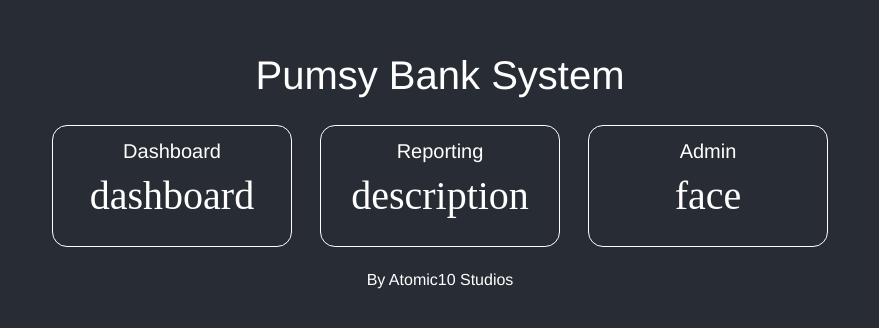
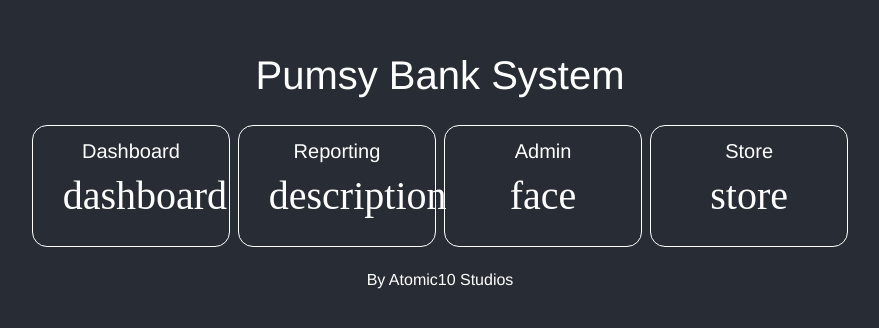
Before and after one commit to Jameson13B/pumsy-bank-ui, a React (Create React App) app: page / in a window 1280 px wide. Shown: the part 236-564 px from the top of the page, without its empty margins (200-1079 px from the left). Built offline with nearby package versions, Linux system fonts and the light colour scheme; what apollo-link-ws would draw is missing.

Commit message:
Added Store button and view

```diff
--- a/src/App.js
+++ b/src/App.js
@@ -6,6 +6,7 @@ import Dashboard from './Views/Dashboard'
 import Reporting from './Views/Reporting'
 import Admin from './Views/Admin'
 import Profile from './Views/Profile'
+import Store from './Views/Store'
 
 const AppContainer = styled.div`
   text-align: center;
@@ -18,6 +19,7 @@ function App() {
       <Route path='/dashboard' component={Dashboard} />
       <Route path='/reports' component={Reporting} />
       <Route path='/admin' component={Admin} />
+      <Route path='/store' component={Store} />
       <Route path='/profile/:id' component={Profile} />
     </AppContainer>
   )
--- a/src/Views/Home.js
+++ b/src/Views/Home.js
@@ -29,6 +29,12 @@ class Home extends Component {
             <CstmLink to='/admin'>
               <p>Admin</p>
               <Icon icon='face' />
+            </CstmLink>
+          </IconBtn>
+          <IconBtn>
+            <CstmLink to='/store'>
+              <p>Store</p>
+              <Icon icon='store' />
             </CstmLink>
           </IconBtn>
         </BtnPanel>
@@ -68,7 +74,7 @@ const IconBtn = styled.div`
   border: 1px solid white;
   border-radius: 15px;
   padding: 15px;
-  width: 25%;
+  width: 20%;
   cursor: pointer;
   :hover {
     background: #444;
--- /dev/null
+++ b/src/Views/Store.js
@@ -0,0 +1,53 @@
+import React from 'react'
+import { Link } from 'react-router-dom'
+import styled from 'styled-components'
+import Icon from '../Components/Icon'
+
+const Store = props => {
+  return (
+    <Container>
+      <Header>
+        <CstmLink to='/'>
+          <Icon icon='home' />
+        </CstmLink>
+        <h3>Store</h3>
+      </Header>
+      <Body>Store</Body>
+    </Container>
+  )
+}
+
+export default Store
+
+const Container = styled.div`
+  background-color: #282c34;
+  min-height: 100vh;
+  display: flex;
+  flex-direction: column;
+  align-items: center;
+  font-size: calc(10px + 2vmin);
+  color: white;
+`
+const Header = styled.div`
+  display: flex;
+  justify-content: flex-start;
+  align-items: center;
+  width: 65%;
+  height: 9vh;
+`
+const CstmLink = styled(Link)`
+  text-decoration: none;
+  color: white;
+  vertical-align: middle;
+  margin-right: 15px;
+  :hover {
+    color: #bbb;
+  }
+`
+const Body = styled.div`
+  border: 1px solid white;
+  border-radius: 15px;
+  height: 84vh
+  padding: 2vh;
+  width: 65%;
+`
```
